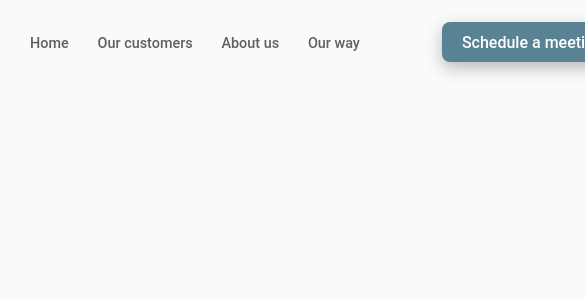
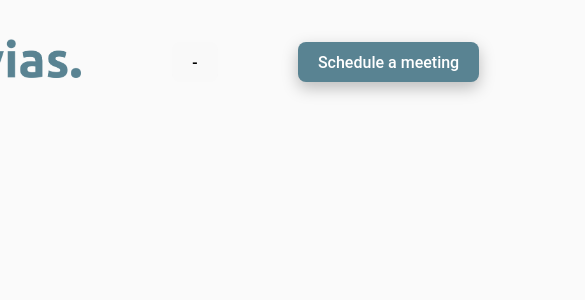
Before and after one commit to brunoosella/devias-web, a React (Vite) app in the folder devias-web/: page / in a window 390 px wide. Shown: the top 300 px of the page, 585 px wide, since content can reach past the window. Built offline with nearby package versions, Linux system fonts and the light colour scheme.

Commit message:
Update header

```diff
--- a/devias-web/src/Components/Header/Header.jsx
+++ b/devias-web/src/Components/Header/Header.jsx
@@ -26,6 +26,7 @@ export default function Header() {
                     </Link>
                 </section>
                 <button className='menu-toggle' onClick={handleMenuToggle}>
+                    {/* Cambiar icono de menu */}
                     <span>-</span>
                 </button>
                 <section className={`container-header-links ${isOpen ? 'show' : ''}`}>
--- a/devias-web/src/Components/Header/Header.scss
+++ b/devias-web/src/Components/Header/Header.scss
@@ -1,82 +1,138 @@
-header{
+header {
     display: flex;
     align-items: center;
     justify-content: center;
+    padding-bottom: 2.5rem;
     background-color: #FAFAFA;
     width: 100%;
     height: 10vh;
     font-family: 'Roboto', sans-serif;
-    .container-header{
+
+    .container-header {
         height: 100%;
-        width: 90%;
+        width: 100%;
         display: flex;
         align-items: center;
         justify-content: center;
-        .container-header-logo{
+        margin-top: 40px;
+
+        .container-header-logo {
             width: 25%;
             height: 100%;
             display: flex;
             justify-content: center;
             align-items: center;
-            a{
-                img{
+
+            a {
+                img {
                     width: 160px;
                     height: 39px;
                 }
             }
         }
-        .menu-toggle{
+
+        .menu-toggle {
             display: none;
         }
-        .container-header-links{
+
+        .container-header-links {
             width: 50%;
             height: 100%;
             display: flex;
             justify-content: center;
             align-items: center;
-            ul{
+
+            ul {
                 display: flex;
                 justify-content: space-around;
                 align-items: center;
                 padding: 0px;
-                li{
+
+                li {
                     list-style: none;
-                    a{
+
+                    a {
+                        display: block;
                         font-size: 0.9rem;
                         color: #606060;
+                        margin: 0 1rem 0 1rem;
                         padding: 0.6rem 0.9rem;
                         border-radius: 5px;
                         transition: all 0.5s ease 0.2s;
-                        &:hover{
+
+                        &:hover {
                             box-shadow: 0px 6px 16px rgba(0, 0, 0, 0.25);
                             background-color: #FFFFFF;
                         }
-                        &:focus{
+
+                        &:focus {
                             box-shadow: 0px 6px 16px rgba(0, 0, 0, 0.25);
                             background-color: #FFFFFF;
                         }
+
                     }
                 }
             }
         }
-        .container-header-button{
+
+        .container-header-button {
             width: 25%;
             height: 100%;
             display: flex;
             align-items: center;
             justify-content: center;
-            button{
+
+            button {
                 background-color: #598392;
                 color: #FFFFFF;
                 box-shadow: 0px 6px 16px rgba(0, 0, 0, 0.25);
-                &:hover{
-                    opacity: 1;
-                    transition: background-color 0.5s ease;
-                }
-                a{
+
+                a {
                     color: #FFFFFF;
+                    // Ver
+                    &:hover {
+                        opacity: 1;
+                        transition: background-color 0.5s ease;
+                    }
                 }
             }
         }
     }
 }
+
+@media (max-width: 920px) {
+    header {
+        .container-header {
+            .menu-toggle {
+                display: revert;
+            }
+
+            .container-header-links {
+                height: 0px;
+                width: 0px;
+                overflow: hidden;
+
+                ul {
+                    flex-direction: column;
+                    width: 100%;
+
+                    li {
+                        width: 100%;
+                    }
+                }
+            }
+
+            .show {
+                position: absolute;
+                top: 80px;
+                width: 100%;
+                height: 30vh;
+                margin-top: 25px;
+                background: #FFF;
+                box-shadow: 0px 6px 16px rgba(0, 0, 0, 0.15);
+                transition: height .30s ease-in-out;
+                //Ver transicion inversa
+            }
+        }
+    }
+}
--- a/devias-web/src/Screens/Home/Home.scss
+++ b/devias-web/src/Screens/Home/Home.scss
@@ -1,5 +1,5 @@
 #home{
-  width: 1000px;
+  width: 1366px;
   height: 100vh;
   background-color: #FAFAFA;
 }
```
